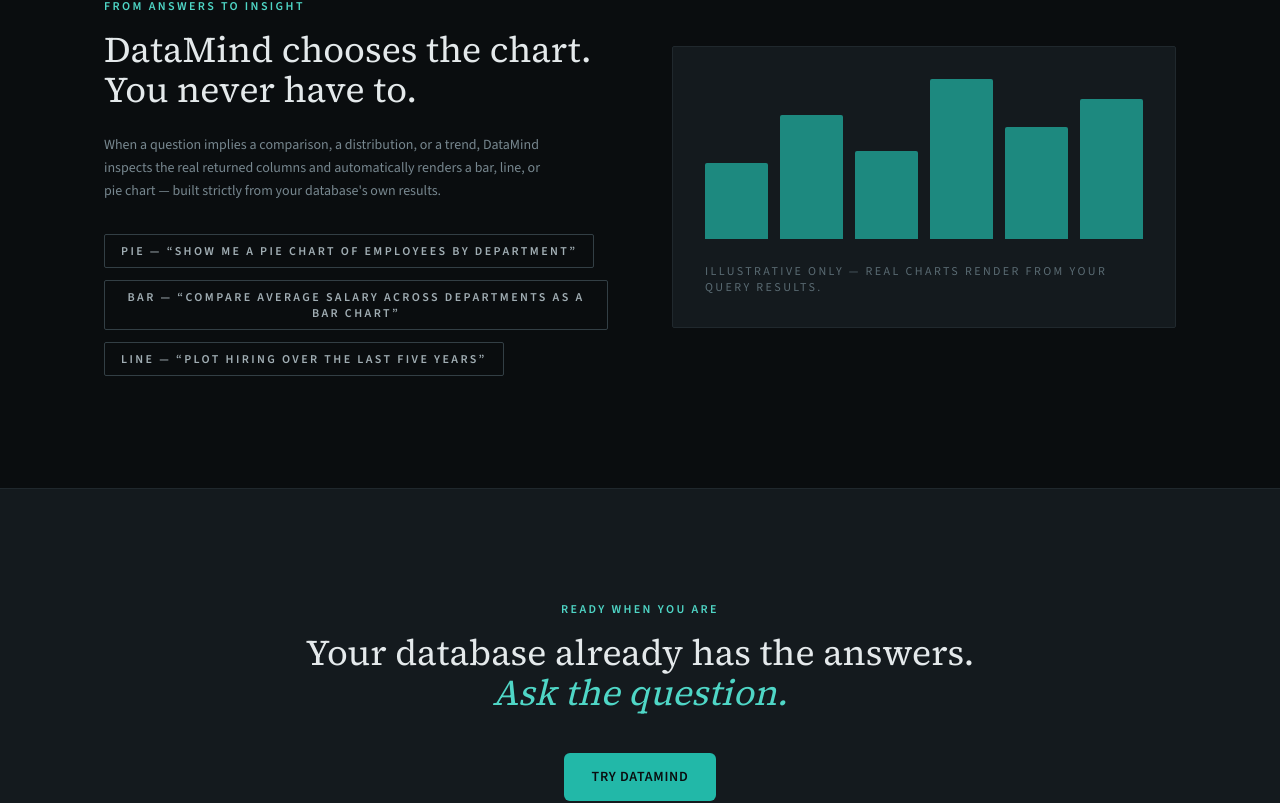
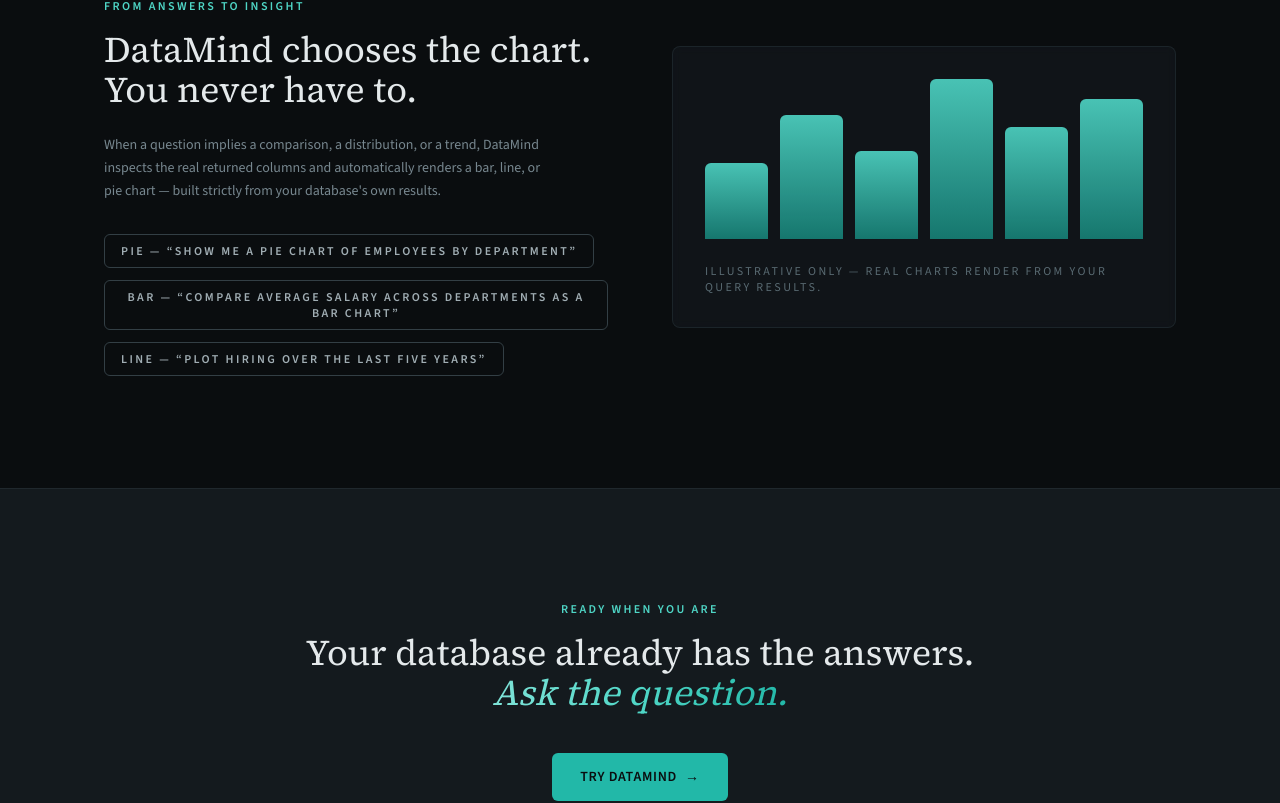
Before and after one commit to SWASTIK0405425/datamind, a Next.js app: page / in a window 1280 px wide. Shown: the part 3200-4003 px from the top of the page. Built offline with nearby package versions, Linux system fonts and the light colour scheme; no server answers.

Commit message:
redesign: visualization section with gradient bars, reveal stagger, glowing CTA

```diff
--- a/components/VisualizationSection.tsx
+++ b/components/VisualizationSection.tsx
@@ -1,6 +1,7 @@
 "use client";
 
 import { askDatabase } from "@/lib/ask-bridge";
+import { Reveal } from "@/components/Reveal";
 
 const CHART_EXAMPLES = [
   { label: "Pie", q: "Show me a pie chart of employees by department" },
@@ -8,11 +9,13 @@ const CHART_EXAMPLES = [
   { label: "Line", q: "Plot hiring over the last five years" },
 ];
 
+const ILLUSTRATIVE_BARS = [38, 62, 44, 80, 56, 70];
+
 export function VisualizationSection({ onSelect = askDatabase }: { onSelect?: (q: string) => void }) {
   return (
     <section className="border-t border-ink-800 bg-ink-950 py-28">
       <div className="section grid grid-cols-1 gap-16 md:grid-cols-2 md:items-center">
-        <div>
+        <Reveal>
           <p className="eyebrow mb-4">From answers to insight</p>
           <h2 className="font-display text-3xl text-ink-100 sm:text-4xl">
             DataMind chooses the chart. You never have to.
@@ -28,28 +31,31 @@ export function VisualizationSection({ onSelect = askDatabase }: { onSelect?: (q
               <button
                 key={c.label}
                 onClick={() => onSelect?.(c.q)}
-                className="rounded-sm border border-ink-700 px-4 py-2 text-xs font-semibold uppercase tracking-widest2 text-ink-300 transition-colors hover:border-accent-400 hover:text-accent-400"
+                className="rounded-md border border-ink-700 px-4 py-2 text-xs font-semibold uppercase tracking-widest2 text-ink-300 transition-all duration-300 ease-standard hover:border-accent-400 hover:text-accent-400"
               >
                 {c.label} — “{c.q}”
               </button>
             ))}
           </div>
+        </Reveal>
+
+        <Reveal delay={150}>
+          <div className="surface-card p-8">
+            <div className="flex items-end gap-3">
+              {ILLUSTRATIVE_BARS.map((h, i) => (
+                <div key={i} className="w-full">
+                  <div
+                    className="w-full rounded-t-md bg-gradient-to-t from-accent-600/80 to-accent-400/90 transition-all duration-500 ease-standard hover:from-accent-500 hover:to-accent-300"
+                    style={{ height: `${h * 2}px`, transitionDelay: `${i * 40}ms` }}
+                  />
                 </div>
-
-        <div className="rounded-sm border border-ink-800 bg-ink-900 p-8">
-          <div className="flex items-end gap-3">
-            {[38, 62, 44, 80, 56, 70].map((h, i) => (
-              <div
-                key={i}
-                className="w-full rounded-t-sm bg-accent-500/70"
-                style={{ height: `${h * 2}px` }}
-              />
               ))}
             </div>
             <p className="mt-6 text-xs uppercase tracking-widest2 text-ink-500">
               Illustrative only — real charts render from your query results.
             </p>
           </div>
+        </Reveal>
       </div>
     </section>
   );
@@ -57,17 +63,24 @@ export function VisualizationSection({ onSelect = askDatabase }: { onSelect?: (q
 
 export function FinalCta() {
   return (
-    <section className="border-t border-ink-800 bg-ink-900 py-28 text-center">
-      <div className="section">
+    <section className="relative border-t border-ink-800 bg-ink-900 py-28 text-center">
+      {/* Soft glow behind the CTA */}
+      <div className="pointer-events-none absolute left-1/2 top-1/2 h-72 w-[560px] -translate-x-1/2 -translate-y-1/2 rounded-full bg-accent-500/8 blur-[100px]" />
+      <div className="section relative z-10">
+        <Reveal>
           <p className="eyebrow mb-4">Ready when you are</p>
           <h2 className="mx-auto max-w-2xl font-display text-3xl text-ink-100 sm:text-4xl">
             Your database already has the answers.
             <br />
-          <span className="italic text-accent-400">Ask the question.</span>
+            <span className="italic bg-gradient-to-r from-accent-300 via-accent-400 to-accent-500 bg-clip-text text-transparent">
+              Ask the question.
+            </span>
           </h2>
-        <a href="#ask" className="btn-primary mt-10 inline-flex">
+          <a href="#ask" className="btn-primary mt-10 inline-flex group">
             Try DataMind
+            <span className="inline-block transition-transform duration-300 ease-standard group-hover:translate-x-1" aria-hidden="true">→</span>
           </a>
+        </Reveal>
       </div>
     </section>
   );
```
Lines whose indentation alone changed are shown as unchanged.
